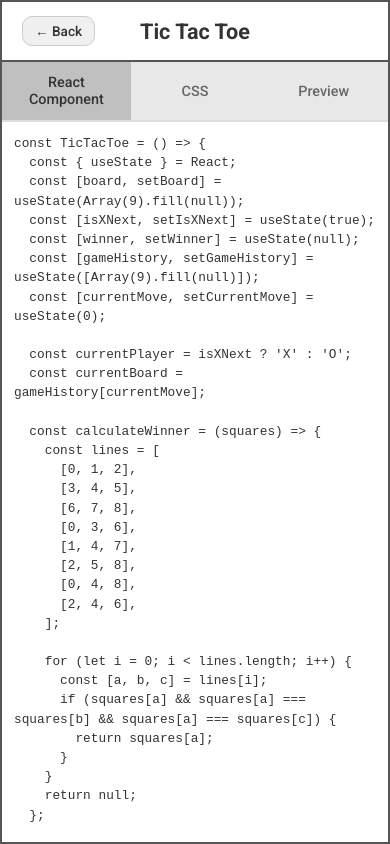
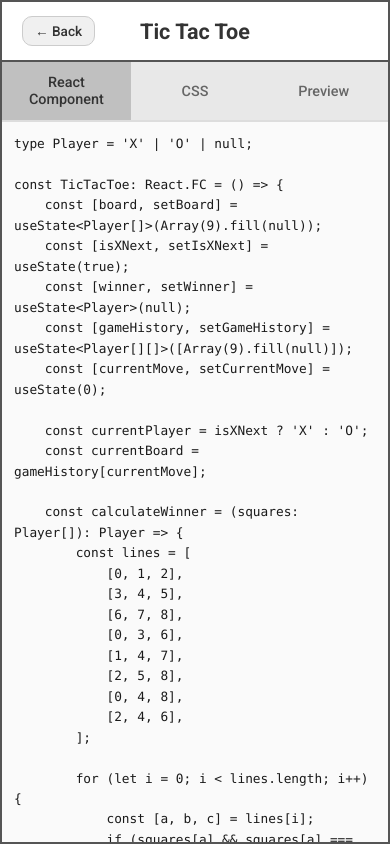
Before and after one commit to lCaveh/React-Interview-Vault, a React app: page /solutions/1 in a window 390 px wide. Built offline with nearby package versions, Linux system fonts and the light colour scheme.

Commit message:
Add live code editor with react-live for interactive solution previews

```diff
--- a/jest.config.js
+++ b/jest.config.js
@@ -27,6 +27,7 @@
   moduleNameMapper: {
     '\\.(jpg|jpeg|png|gif|svg)$': '<rootDir>/file.mock.js',
     '\\.(css|scss|less)$': '<rootDir>/style.mock.js',
+    '\\?raw$': '<rootDir>/file.mock.js',
     ...pathsToModuleNameMapper(compilerOptions.paths, {
       prefix: '<rootDir>',
     })
--- a/package.json
+++ b/package.json
@@ -23,10 +23,9 @@
   },
   "dependencies": {
     "@reduxjs/toolkit": "^2.0.1",
-    "html2canvas": "^1.4.1",
     "react": "^18.3.1",
     "react-dom": "^18.3.1",
-    "react-jss": "^10.10.0",
+    "react-live": "^4.1.8",
     "react-redux": "^9.1.0",
     "react-router-dom": "^6.26.0"
   },
@@ -35,7 +34,6 @@
     "@babel/preset-env": "^7.24.0",
     "@babel/preset-react": "^7.24.0",
     "@babel/preset-typescript": "^7.24.0",
-    "@babel/standalone": "^7.28.5",
     "@testing-library/jest-dom": "^6.4.2",
     "@testing-library/react": "^14.2.1",
     "@testing-library/user-event": "^14.5.2",
--- a/src/components/Main/Main.css
+++ b/src/components/Main/Main.css
@@ -1,3 +1,7 @@
+.main-wrapper {
+  padding: 5px;
+}
+
 .main-header {
   text-align: center;
   margin-bottom: 40px;
--- a/src/components/Project/Project.css
+++ b/src/components/Project/Project.css
@@ -158,48 +158,18 @@
     height: 100%;
     border: none;
     padding: 16px;
-    font-family: 'Courier New', monospace;
+    font-family: 'Fira Code', 'Monaco', 'Consolas', monospace;
     font-size: 0.85rem;
-    line-height: 1.5;
+    line-height: 1.6;
     resize: none;
-    color: #333;
-    background: white;
+    color: #1a1a1a;
+    background: #fafafa;
+    tab-size: 4;
 }
 
 .editor-textarea:focus {
     outline: none;
-    background: #fafafa;
-}
-
-.submit-button {
-    padding: 12px 16px;
-    border-top: 2px solid #e0e0e0;
-    background: white;
-    display: flex;
-    gap: 8px;
-}
-
-.btn-submit {
-    flex: 1;
-    padding: 10px 16px;
-    background: #0066cc;
-    color: white;
-    border: none;
-    border-radius: 4px;
-    font-size: 0.95rem;
-    font-weight: 600;
-    cursor: pointer;
-    transition: all 0.2s ease;
-}
-
-.btn-submit:hover {
-    background: #0052a3;
-    transform: translateY(-1px);
-    box-shadow: 0 2px 8px rgba(0, 102, 204, 0.3);
-}
-
-.btn-submit:active {
-    transform: translateY(0);
+    background: #fff;
 }
 
 .preview-header {
@@ -221,29 +191,6 @@
     font-size: 1.25rem;
 }
 
-.back-to-code-button {
-    position: absolute;
-    left: 16px;
-    background: #f0f0f0;
-    color: #333;
-    border: 1px solid #ccc;
-    padding: 8px 16px;
-    border-radius: 4px;
-    cursor: pointer;
-    font-size: 0.9rem;
-    font-weight: 500;
-    transition: all 0.2s ease;
-}
-
-.back-to-code-button:hover {
-    background: #e0e0e0;
-    border-color: #999;
-}
-
-.back-to-code-button:active {
-    transform: translateY(1px);
-}
-
 .preview-container {
     flex: 1;
     overflow: auto;
@@ -257,14 +204,6 @@
 
 .mobile-preview-container {
     display: none;
-}
-
-.preview-iframe {
-    width: 100%;
-    height: 100%;
-    border: none;
-    border-radius: 4px;
-    background: white;
 }
 
 @media (max-width: 1200px) {
@@ -361,10 +300,31 @@
         box-sizing: border-box;
     }
 
-    .mobile-preview-container .preview-iframe {
-        width: 100%;
-        height: 100%;
-        border: none;
-        display: block;
-    }
 }
+
+/* React Live Preview Styles */
+.preview-wrapper {
+    width: 100%;
+    height: 100%;
+    display: flex;
+    flex-direction: column;
+    background: white;
+}
+
+.live-preview {
+    flex: 1;
+    display: flex;
+    align-items: center;
+    justify-content: center;
+    padding: 20px;
+}
+
+.live-error {
+    background: #fee;
+    color: #c00;
+    padding: 10px;
+    font-family: monospace;
+    font-size: 12px;
+    white-space: pre-wrap;
+    margin: 0;
+}
--- a/src/components/Project/Project.tsx
+++ b/src/components/Project/Project.tsx
@@ -1,82 +1,56 @@
-import React, { useState, ReactElement, useRef, useEffect } from 'react';
+import React, { useState, ReactElement } from 'react';
 import { useParams, useNavigate } from 'react-router-dom';
-import { PROJECTS } from '@configs/projects';
+import { LiveProvider, LiveError, LivePreview } from 'react-live';
 import solutions from '@configs/solutions';
 import './Project.css';
+
+const processCodeForLive = (code: string): string => {
+    return code
+        .replace(/^import\s+.*?from\s+['"].*?['"];?\s*$/gm, '')
+        .replace(/^import\s+['"].*?['"];?\s*$/gm, '')
+        .replace(/^export\s+(const|function|class)\s+/gm, '$1 ')
+        .replace(/^export\s+default\s+\w+;?\s*$/gm, '')
+        .replace(/\n\s*data-testid=\{`[^`]+`\}/g, '')
+        .replace(/\n\s*data-testid="[^"]+"/g, '')
+        .replace(/\n{3,}/g, '\n\n')
+        .trim();
+};
 
 const Project = (): ReactElement => {
     const navigate = useNavigate();
     const { solutionId: solutionIdParam } = useParams<{ solutionId: string }>();
     const [activeTab, setActiveTab] = useState<'component' | 'css' | 'preview'>('component');
-    const iframeRef = useRef<HTMLIFrameElement>(null);
-    const mobileIframeRef = useRef<HTMLIFrameElement>(null);
 
     const solutionIdNum = parseInt(solutionIdParam || '0');
     const solution = solutions[solutionIdNum];
-    const solutionProject = PROJECTS.find((project) => project.id === solutionIdNum);
 
-    const [componentCode, setComponentCode] = useState(solution?.code || '');
+    const initialCode = solution?.code ? processCodeForLive(solution.code) : '';
+    const [componentCode, setComponentCode] = useState(initialCode);
     const [cssCode, setCssCode] = useState(solution?.css || '');
 
-    if (!solutionProject || !solution) {
+    if (!solution) {
         return <div className="project-container">Solution not found</div>;
     }
 
-    const getIframeContent = () => {
-        return `
-      <!DOCTYPE html>
-      <html>
-      <head>
-        <meta charset="UTF-8">
-        <meta name="viewport" content="width=device-width, initial-scale=1.0">
-        <script crossorigin src="https://unpkg.com/react@18/umd/react.production.min.js"><\/script>
-        <script crossorigin src="https://unpkg.com/react-dom@18/umd/react-dom.production.min.js"><\/script>
-        <script src="https://unpkg.com/@babel/standalone/babel.min.js"><\/script>
-        <style>
-          * { box-sizing: border-box; }
-          body { margin: 0; padding: 0; font-family: -apple-system, BlinkMacSystemFont, 'Segoe UI', Roboto, Oxygen, Ubuntu, Cantarell, sans-serif; }
-          ${cssCode}
-        </style>
-      </head>
-      <body>
-        <div id="root"></div>
-        <script type="text/babel">
-          const React = window.React;
-          const ReactDOM = window.ReactDOM;
+    const scope = { React, useState: React.useState };
 
-          ${componentCode}
+    const liveCode = `${componentCode}
 
-          const root = ReactDOM.createRoot(document.getElementById('root'));
-          root.render(React.createElement(TicTacToe));
-        <\/script>
-      </body>
-      </html>
-    `;
-    };
+render(<TicTacToe />)`;
 
-    const handleSubmit = () => {
-        const html = `data:text/html;charset=utf-8,${encodeURIComponent(getIframeContent())}`;
-        if (iframeRef.current) {
-            iframeRef.current.src = html;
-        }
-        if (mobileIframeRef.current) {
-            mobileIframeRef.current.src = html;
-        }
-    };
-
-    useEffect(() => {
-        const timer = setTimeout(() => {
-            handleSubmit();
-        }, 500);
-
-        return () => clearTimeout(timer);
-    }, [componentCode, cssCode]);
-
-    useEffect(() => {
-        if ((activeTab as 'component' | 'css' | 'preview') === 'preview') {
-            handleSubmit();
-        }
-    }, [activeTab]);
+    const renderPreview = () => (
+        <LiveProvider
+            code={liveCode}
+            scope={scope}
+            noInline={true}
+        >
+            <div className="preview-wrapper">
+                <style>{cssCode}</style>
+                <LivePreview className="live-preview" />
+                <LiveError className="live-error" />
+            </div>
+        </LiveProvider>
+    );
 
     return (
         <div className="project-container">
@@ -89,7 +63,7 @@
                 >
                     ← Back
                 </button>
-                <h1>{solutionProject.title}</h1>
+                <h1>{solution.title}</h1>
             </div>
 
             <div className="project-content">
@@ -110,8 +84,8 @@
                             CSS
                         </button>
                         <button
-                            className={`tab ${(activeTab as 'component' | 'css' | 'preview') === 'preview' ? 'active' : ''}`}
-                            onClick={() => setActiveTab('preview' as any)}
+                            className={`tab ${activeTab === 'preview' ? 'active' : ''}`}
+                            onClick={() => setActiveTab('preview')}
                             data-testid="tab-preview"
                         >
                             Preview
@@ -124,7 +98,7 @@
                                 value={componentCode}
                                 onChange={(e) => setComponentCode(e.target.value)}
                                 className="editor-textarea"
-                                placeholder="Enter React component code..."
+                                placeholder="React component code..."
                                 data-testid="component-textarea"
                                 spellCheck="false"
                             />
@@ -139,15 +113,9 @@
                                 spellCheck="false"
                             />
                         )}
-                        {(activeTab as 'component' | 'css' | 'preview') === 'preview' && (
-                            <div className="mobile-preview-container">
-                                <iframe
-                                    ref={mobileIframeRef}
-                                    className="preview-iframe"
-                                    title="Code Preview"
-                                    sandbox="allow-scripts allow-popups"
-                                    data-testid="preview-iframe-mobile"
-                                />
+                        {activeTab === 'preview' && (
+                            <div className="mobile-preview-container" data-testid="preview-iframe-mobile">
+                                {renderPreview()}
                             </div>
                         )}
                     </div>
@@ -157,14 +125,8 @@
                     <div className="preview-header">
                         <h2>Preview</h2>
                     </div>
-                    <div className="preview-container">
-                        <iframe
-                            ref={iframeRef}
-                            className="preview-iframe"
-                            title="Code Preview"
-                            sandbox="allow-scripts allow-popups"
-                            data-testid="preview-iframe-desktop"
-                        />
+                    <div className="preview-container" data-testid="preview-iframe-desktop">
+                        {renderPreview()}
                     </div>
                 </div>
             </div>
--- a/src/configs/solutions.ts
+++ b/src/configs/solutions.ts
@@ -1,263 +1,23 @@
 import { TicTacToe } from '@components/Solutions';
+import ticTacToeCode from '@components/Solutions/TicTacToe.tsx?raw';
+import ticTacToeCss from '@components/Solutions/TicTacToe.css?raw';
 
 export interface SolutionConfig {
   id: number;
-    name: string;
-    component: React.ComponentType<any>;
+  title: string;
+  description: string;
+  image: string;
+  component: React.ComponentType;
   code: string;
   css: string;
 }
 
-const ticTacToeCode = `const TicTacToe = () => {
-  const { useState } = React;
-  const [board, setBoard] = useState(Array(9).fill(null));
-  const [isXNext, setIsXNext] = useState(true);
-  const [winner, setWinner] = useState(null);
-  const [gameHistory, setGameHistory] = useState([Array(9).fill(null)]);
-  const [currentMove, setCurrentMove] = useState(0);
-
-  const currentPlayer = isXNext ? 'X' : 'O';
-  const currentBoard = gameHistory[currentMove];
-
-  const calculateWinner = (squares) => {
-    const lines = [
-      [0, 1, 2],
-      [3, 4, 5],
-      [6, 7, 8],
-      [0, 3, 6],
-      [1, 4, 7],
-      [2, 5, 8],
-      [0, 4, 8],
-      [2, 4, 6],
-    ];
-
-    for (let i = 0; i < lines.length; i++) {
-      const [a, b, c] = lines[i];
-      if (squares[a] && squares[a] === squares[b] && squares[a] === squares[c]) {
-        return squares[a];
-      }
-    }
-    return null;
-  };
-
-  const gameWinner = calculateWinner(currentBoard);
-  const isBoardFull = currentBoard.every((square) => square !== null);
-
-  const handleSquareClick = (index) => {
-    if (currentBoard[index] || gameWinner) {
-      return;
-    }
-
-    const newBoard = [...currentBoard];
-    newBoard[index] = currentPlayer;
-
-    const newHistory = gameHistory.slice(0, currentMove + 1);
-    newHistory.push(newBoard);
-
-    setGameHistory(newHistory);
-    setCurrentMove(newHistory.length - 1);
-    setIsXNext(!isXNext);
-  };
-
-  const resetGame = () => {
-    setBoard(Array(9).fill(null));
-    setIsXNext(true);
-    setWinner(null);
-    setGameHistory([Array(9).fill(null)]);
-    setCurrentMove(0);
-  };
-
-  const goToMove = (moveNumber) => {
-    setCurrentMove(moveNumber);
-    setIsXNext(moveNumber % 2 === 0);
-  };
-
-  const status = gameWinner
-    ? \`Winner: \${gameWinner}\`
-    : isBoardFull
-      ? "It's a Draw!"
-      : \`Next Player: \${currentPlayer}\`;
-
-  return (
-    <div className="tic-tac-toe-container">
-      <h1>Tic Tac Toe</h1>
-      <div className="game-info">
-        <p className="status">{status}</p>
-      </div>
-
-      <div className="board">
-        {currentBoard.map((value, index) => (
-          <button
-            key={index}
-            className="square"
-            onClick={() => handleSquareClick(index)}
-          >
-            {value}
-          </button>
-        ))}
-      </div>
-
-      <div className="controls">
-        <button className="reset-btn" onClick={resetGame}>
-          Reset Game
-        </button>
-      </div>
-
-      <div className="history">
-        <h3>Move History</h3>
-        <div className="history-buttons">
-          {gameHistory.map((_, moveNumber) => (
-            <button
-              key={moveNumber}
-              className={\`history-btn \${moveNumber === currentMove ? 'active' : ''}\`}
-              onClick={() => goToMove(moveNumber)}
-            >
-              {moveNumber === 0 ? 'Start' : \`Move \${moveNumber}\`}
-            </button>
-          ))}
-        </div>
-      </div>
-    </div>
-  );
-}`;
-
-const ticTacToeCss = `.tic-tac-toe-container {
-  display: flex;
-  flex-direction: column;
-  align-items: center;
-  justify-content: center;
-  padding: 20px;
-  max-width: 600px;
-  margin: 0 auto;
-  gap: 20px;
-}
-
-.tic-tac-toe-container h1 {
-  font-size: 2.5rem;
-  margin: 0;
-  color: #333;
-}
-
-.game-info {
-  text-align: center;
-  width: 100%;
-}
-
-.status {
-  font-size: 1.25rem;
-  font-weight: bold;
-  color: #0066cc;
-  margin: 0;
-}
-
-.board {
-  display: grid;
-  grid-template-columns: repeat(3, 1fr);
-  grid-template-rows: repeat(3, 1fr);
-  gap: 8px;
-  width: 300px;
-  height: 300px;
-  padding: 10px;
-  background: #f0f0f0;
-  border-radius: 8px;
-  box-shadow: 0 4px 6px rgba(0, 0, 0, 0.1);
-}
-
-.square {
-  width: 100%;
-  height: 100%;
-  font-size: 2rem;
-  font-weight: bold;
-  border: 2px solid #333;
-  background: white;
-  cursor: pointer;
-  border-radius: 4px;
-  transition: all 0.2s ease;
-  color: #333;
-}
-
-.square:hover {
-  background: #f9f9f9;
-  transform: scale(0.98);
-}
-
-.square:active {
-  transform: scale(0.95);
-}
-
-.controls {
-  display: flex;
-  gap: 10px;
-  justify-content: center;
-  width: 100%;
-}
-
-.reset-btn {
-  padding: 10px 20px;
-  font-size: 1rem;
-  font-weight: bold;
-  background: #0066cc;
-  color: white;
-  border: none;
-  border-radius: 4px;
-  cursor: pointer;
-  transition: all 0.2s ease;
-}
-
-.reset-btn:hover {
-  background: #0052a3;
-  transform: translateY(-2px);
-  box-shadow: 0 2px 8px rgba(0, 102, 204, 0.3);
-}
-
-.reset-btn:active {
-  transform: translateY(0);
-}
-
-.history {
-  width: 100%;
-  text-align: center;
-  margin-top: 20px;
-}
-
-.history h3 {
-  margin: 0 0 15px 0;
-  color: #333;
-  font-size: 1.25rem;
-}
-
-.history-buttons {
-  display: flex;
-  flex-wrap: wrap;
-  gap: 8px;
-  justify-content: center;
-}
-
-.history-btn {
-  padding: 8px 16px;
-  font-size: 0.9rem;
-  background: #e8e8e8;
-  color: #333;
-  border: 1px solid #ccc;
-  border-radius: 4px;
-  cursor: pointer;
-  transition: all 0.2s ease;
-}
-
-.history-btn:hover {
-  background: #d8d8d8;
-}
-
-.history-btn.active {
-  background: #0066cc;
-  color: white;
-  border-color: #0066cc;
-}`;
-
 const solutions: Record<number, SolutionConfig> = {
   1: {
     id: 1,
-        name: 'TicTacToe',
+    title: 'Tic Tac Toe',
+    description: 'Build a classic Tic Tac Toe game with game logic, win detection, move history, and player turn management.',
+    image: 'https://via.placeholder.com/300x200?text=Tic+Tac+Toe',
     component: TicTacToe,
     code: ticTacToeCode,
     css: ticTacToeCss,
--- /dev/null
+++ b/src/types/raw.d.ts
@@ -0,0 +1,4 @@
+declare module '*?raw' {
+    const content: string;
+    export default content;
+}
--- a/tsconfig.json
+++ b/tsconfig.json
@@ -41,11 +41,11 @@
     }
   },
   "include": [
-    "src/**/*"
+    "src/**/*",
+    "src/types/**/*.d.ts"
   ],
   "exclude": [
-    "node modules",
-    "**/*.d.ts",
+    "node_modules",
     "dist"
   ]
 }
```
Also changed, not shown: src/components/Main/Main.tsx (+7 -5 lines), src/configs/projects.ts (deleted, +0 -12 lines), webpack.config.js (+7 -1 lines), 1 other file (tests, documents, lock files or other folders). Lines whose indentation alone changed are shown as unchanged.
